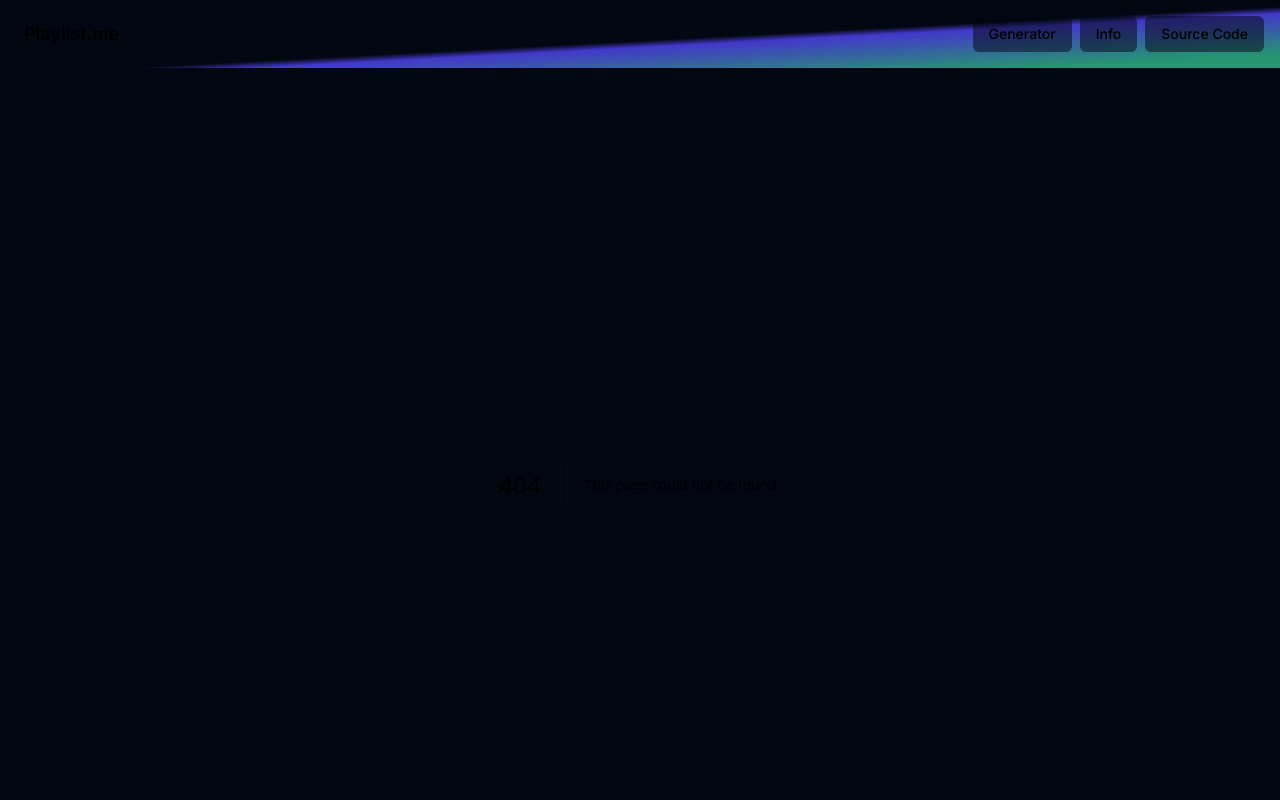
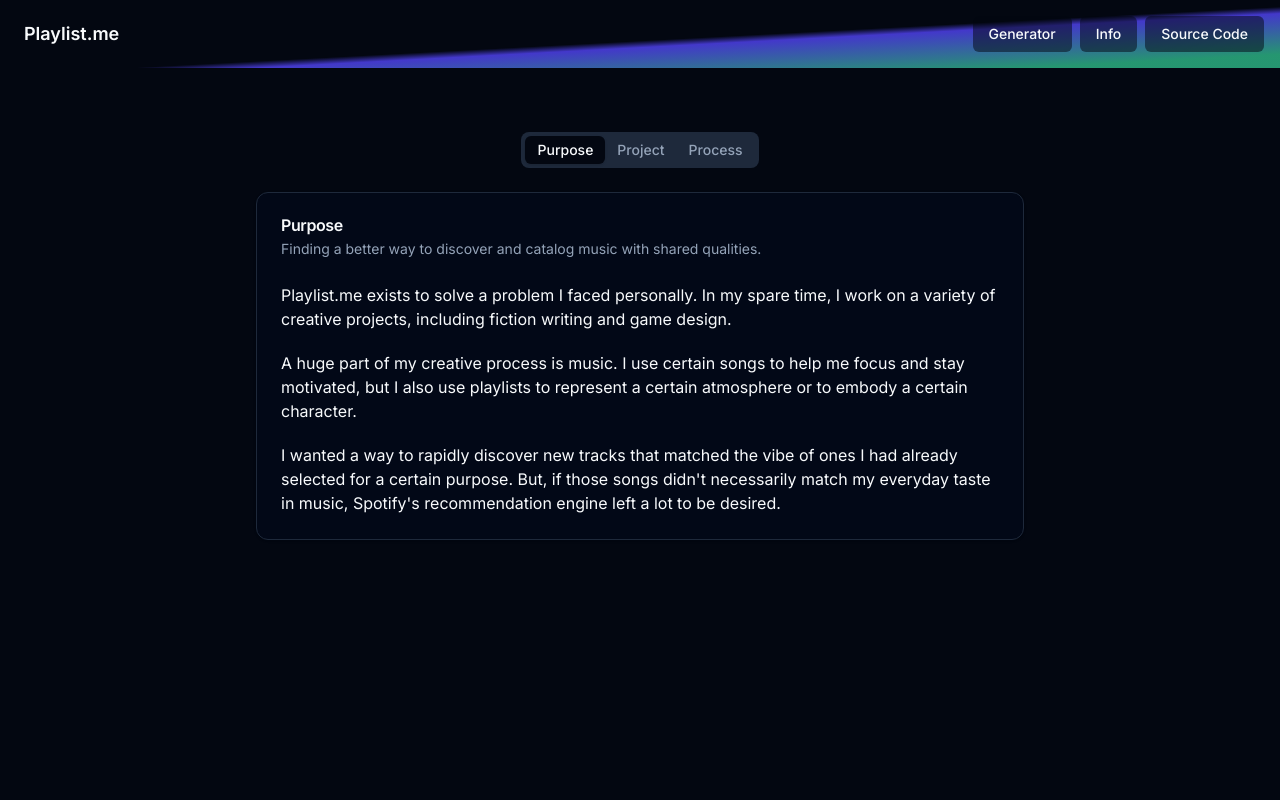
Before and after one commit to mgballou/playlist_me_2, a Next.js app: page /info in a window 1280 px wide. Before the commit this address had no page. Shown: the top 800 px of the page. Built offline with nearby package versions, Linux system fonts and the light colour scheme.

Commit message:
info page

```diff
--- /dev/null
+++ b/app/info/layout.tsx
@@ -0,0 +1,7 @@
+export default function InfoLayout({
+    children,
+}: Readonly<{
+    children: React.ReactNode
+}>) {
+    return <div className="flex flex-grow flex-col h-full">{children}</div>
+}
--- /dev/null
+++ b/app/info/page.tsx
@@ -0,0 +1,154 @@
+'use client'
+
+import { Button } from '@/components/ui/button'
+import { Tabs, TabsContent, TabsList, TabsTrigger } from '@/components/ui/tabs'
+import {
+    Card,
+    CardContent,
+    CardDescription,
+    CardFooter,
+    CardHeader,
+    CardTitle,
+} from '@/components/ui/card'
+
+import { RefObject, useEffect, useRef, useState } from 'react'
+
+function Purpose() {
+    return (
+        <Card>
+            <CardHeader>
+                <CardTitle>Purpose</CardTitle>
+                <CardDescription>
+                    Finding a better way to discover and catalog music with
+                    shared qualities.
+                </CardDescription>
+            </CardHeader>
+            <CardContent className="space-y-3 md:space-y-5">
+                <p>
+                    Playlist.me exists to solve a problem I faced personally. In
+                    my spare time, I work on a variety of creative projects,
+                    including fiction writing and game design.
+                </p>
+                <p>
+                    A huge part of my creative process is music. I use certain
+                    songs to help me focus and stay motivated, but I also use
+                    playlists to represent a certain atmosphere or to embody a
+                    certain character.
+                </p>
+                <p>
+                    I wanted a way to rapidly discover new tracks that matched
+                    the vibe of ones I had already selected for a certain
+                    purpose. But, if those songs didn't necessarily match my
+                    everyday taste in music, Spotify's recommendation engine
+                    left a lot to be desired.
+                </p>
+            </CardContent>
+        </Card>
+    )
+}
+
+function Project() {
+    return (
+        <Card>
+            <CardHeader>
+                <CardTitle>Project</CardTitle>
+                <CardDescription>
+                    Utilizing the most modern implementations of the tools I
+                    really enjoy.
+                </CardDescription>
+            </CardHeader>
+            <CardContent className="space-y-3 md:space-y-5">
+                <p>
+                    Across my recent personal projects, I've been searching for
+                    a set of technologies that I felt excited to use every time.
+                    For Playlist.me, I hoped to settle into a tech stack that
+                    I'd feel comfortable continuing to use for my next several
+                    projects.
+                </p>
+                <p>
+                    React has been my preference for some time, but before this,
+                    hadn't yet dived into Next.js, and saw this as an excellent
+                    opportunity. Adapting to the tight coupling of server and
+                    client while still working in a paradigm I mesh with was the
+                    right blend of comfort and challenge.
+                </p>
+                <p>
+                    In the past I've worked with a variety of CSS solutions and
+                    component libraries. The utility-first approach of Tailwind
+                    is something I love, but I also enjoy libraries like Chakra
+                    UI for well-designed components. When i discovered
+                    shadcn/ui, built on top of Radix and Tailwind, I was
+                    immediately sold.
+                </p>
+                <p></p>
+            </CardContent>
+        </Card>
+    )
+}
+
+function Process() {
+    return (
+        <Card>
+            <CardHeader>
+                <CardTitle>Process</CardTitle>
+                <CardDescription>
+                    Continually nurturing a seed of an idea, iterating and
+                    refining a product.
+                </CardDescription>
+            </CardHeader>
+            <CardContent className="space-y-3 md:space-y-5">
+                <p>
+                    I built the initial version of Playlist.me over a year ago.
+                    I was still in the midst of a coding bootcamp and had just
+                    been exposed to React for the first time. My understanding
+                    and my ability were extremely limited, but I was motivated
+                    to push through. After about two weeks of work, I had
+                    something that was functional, but far from beautiful,
+                    polished, or impressive.
+                </p>
+                <p>
+                    I couldn't say that I was truly happy with what I had put
+                    together, but at the same time I was proud of what was my
+                    first ever functional web application. I moved on to other
+                    projects, but could never shake a nagging feeling that
+                    Playlist.me could grow to be more than what it initially
+                    was.
+                </p>
+                <p>
+                    Even now, I still see lots of ways that this application
+                    could be improved. I'll consider it to be in active
+                    development for some time yet, because this project means a
+                    lot to me. That being said, the differences between v1 and
+                    v2 are evidence of just how much I've progressed as an
+                    engineer.
+                </p>
+            </CardContent>
+        </Card>
+    )
+}
+
+export default function Info() {
+    return (
+        <section className="flex h-full flex-col items-center p-6 md:p-12">
+            <Tabs
+                defaultValue="purpose"
+                className="flex max-w-[768px] flex-col items-center gap-2 md:gap-4"
+            >
+                <TabsList>
+                    <TabsTrigger value="purpose">Purpose</TabsTrigger>
+                    <TabsTrigger value="project">Project</TabsTrigger>
+                    <TabsTrigger value="process">Process</TabsTrigger>
+                </TabsList>
+                <TabsContent value="purpose">
+                    <Purpose />
+                </TabsContent>
+                <TabsContent value="project">
+                    <Project />
+                </TabsContent>
+                <TabsContent value="process">
+                    <Process />
+                </TabsContent>
+            </Tabs>
+        </section>
+    )
+}
--- /dev/null
+++ b/components/ui/tabs.tsx
@@ -0,0 +1,55 @@
+"use client"
+
+import * as React from "react"
+import * as TabsPrimitive from "@radix-ui/react-tabs"
+
+import { cn } from "@/lib/utils"
+
+const Tabs = TabsPrimitive.Root
+
+const TabsList = React.forwardRef<
+  React.ElementRef<typeof TabsPrimitive.List>,
+  React.ComponentPropsWithoutRef<typeof TabsPrimitive.List>
+>(({ className, ...props }, ref) => (
+  <TabsPrimitive.List
+    ref={ref}
+    className={cn(
+      "inline-flex h-9 items-center justify-center rounded-lg bg-muted p-1 text-muted-foreground",
+      className
+    )}
+    {...props}
+  />
+))
+TabsList.displayName = TabsPrimitive.List.displayName
+
+const TabsTrigger = React.forwardRef<
+  React.ElementRef<typeof TabsPrimitive.Trigger>,
+  React.ComponentPropsWithoutRef<typeof TabsPrimitive.Trigger>
+>(({ className, ...props }, ref) => (
+  <TabsPrimitive.Trigger
+    ref={ref}
+    className={cn(
+      "inline-flex items-center justify-center whitespace-nowrap rounded-md px-3 py-1 text-sm font-medium ring-offset-background transition-all focus-visible:outline-none focus-visible:ring-2 focus-visible:ring-ring focus-visible:ring-offset-2 disabled:pointer-events-none disabled:opacity-50 data-[state=active]:bg-background data-[state=active]:text-foreground data-[state=active]:shadow",
+      className
+    )}
+    {...props}
+  />
+))
+TabsTrigger.displayName = TabsPrimitive.Trigger.displayName
+
+const TabsContent = React.forwardRef<
+  React.ElementRef<typeof TabsPrimitive.Content>,
+  React.ComponentPropsWithoutRef<typeof TabsPrimitive.Content>
+>(({ className, ...props }, ref) => (
+  <TabsPrimitive.Content
+    ref={ref}
+    className={cn(
+      "mt-2 ring-offset-background focus-visible:outline-none focus-visible:ring-2 focus-visible:ring-ring focus-visible:ring-offset-2",
+      className
+    )}
+    {...props}
+  />
+))
+TabsContent.displayName = TabsPrimitive.Content.displayName
+
+export { Tabs, TabsList, TabsTrigger, TabsContent }
--- a/package.json
+++ b/package.json
@@ -22,6 +22,7 @@
         "@radix-ui/react-slider": "^1.1.2",
         "@radix-ui/react-slot": "^1.0.2",
         "@radix-ui/react-switch": "^1.0.3",
+        "@radix-ui/react-tabs": "^1.1.0",
         "@radix-ui/react-tooltip": "^1.1.2",
         "axios": "^1.6.8",
         "class-variance-authority": "^0.7.0",
```
Also changed, not shown: 1 other file (tests, documents, lock files or other folders).
